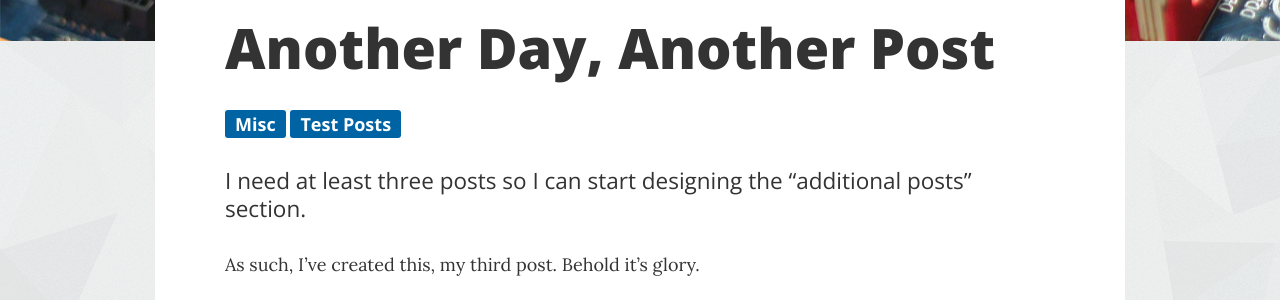
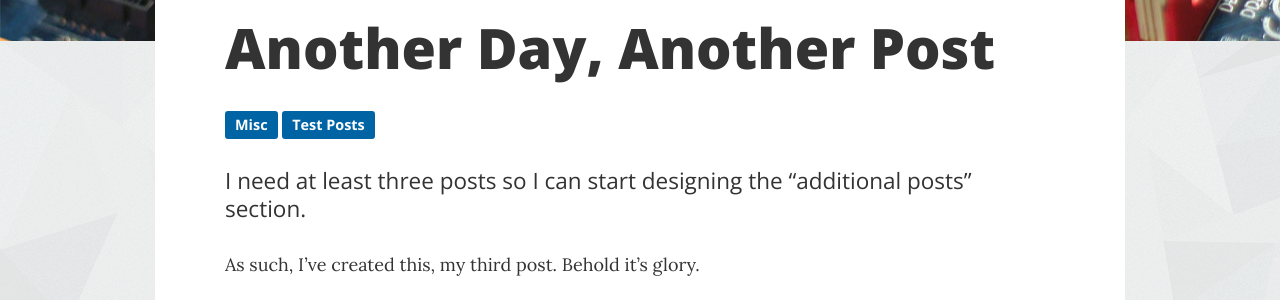
Before and after one commit to aarondgordon/aarondgordon.github.io, a Jekyll site: the page built from _posts/2016-8-26-another-day-another-post.md, in a window 1280 px wide. Shown: the part 533-833 px from the top of the page. Built offline with Jekyll 4.4.1, drawn with Linux system fonts in a browser that asks for light colours; nearby versions of some CDN libraries; comment, search, counter and statistics services are not loaded.

Commit message:
Added small class to tag cloud tags

```diff
--- a/_layouts/post.html
+++ b/_layouts/post.html
@@ -8,7 +8,7 @@ layout: default
     <div class="tag-cloud">
     	{% assign sortedTags=page.tags | sort %}
     	{% for tag in sortedTags %}
-    		<a href="/tags/#{{ tag }}" class="tag-cloud-tag">{{ tag }}</a>
+    		<a href="/tags/#{{ tag }}" class="tag-cloud-tag small">{{ tag }}</a>
     	{% endfor %}
     </div>
     <p class="lead">{{ page.excerpt | remove:'<p>' | remove:'</p>' }}</p>
```
